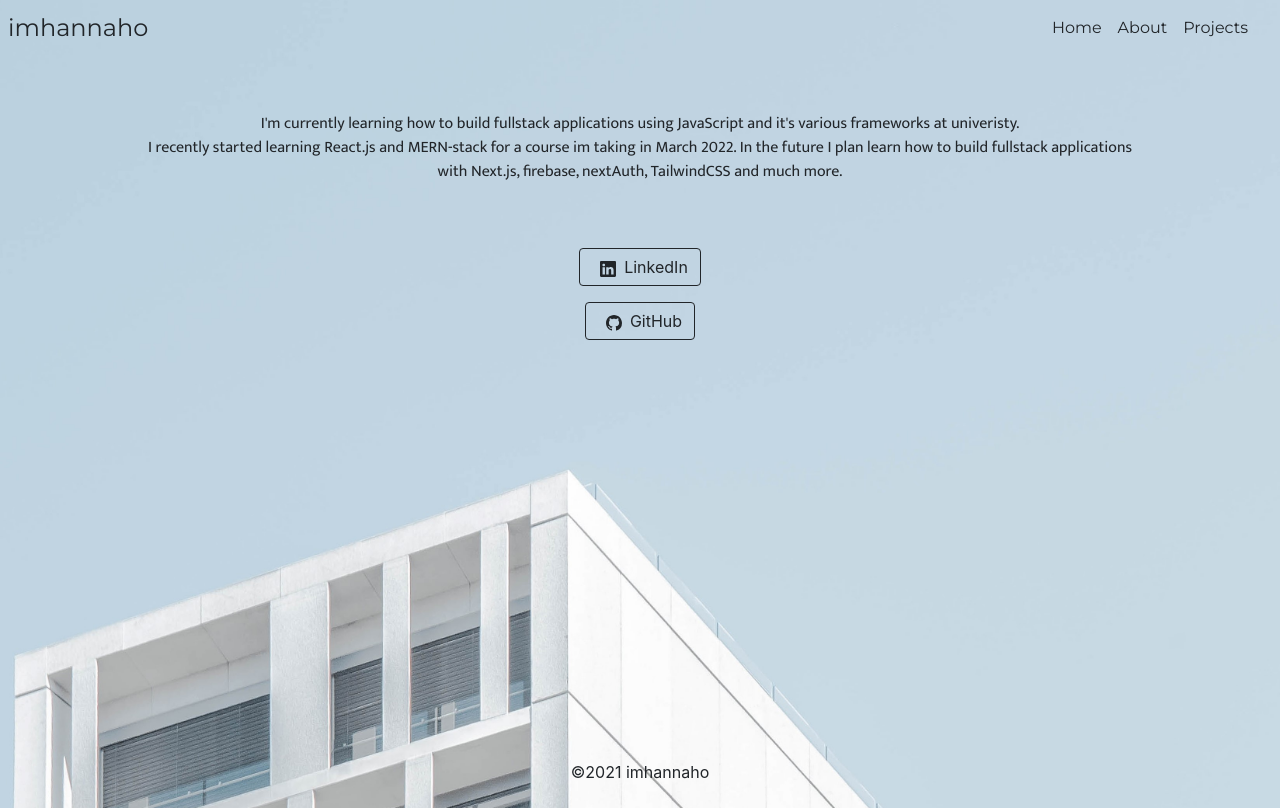
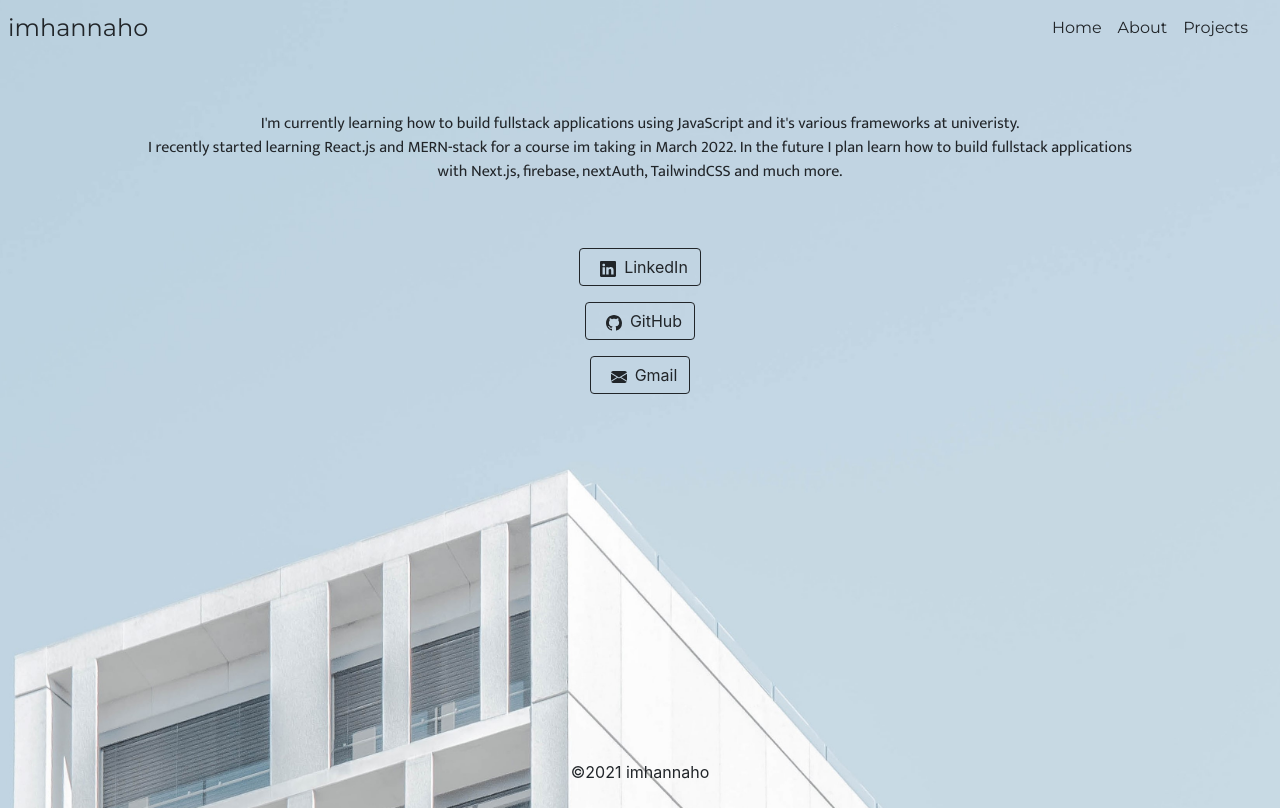
Before and after one commit to Hannahobote/portfoliov3, a React (Create React App) app: page /about in a window 1280 px wide. Built offline with nearby package versions, Linux system fonts and the light colour scheme; a web font is replaced by a local one.

Commit message:
added contact info

```diff
--- a/src/components/About.js
+++ b/src/components/About.js
@@ -1,5 +1,5 @@
 import React from 'react'
-import { Link } from 'react-router-dom';
+// import { Link } from 'react-router-dom';
 
 function About() {
   return (
@@ -17,21 +17,32 @@ function About() {
 
         <div className='row' id="row2">
           <div className='col-md'>
-           <Link to="linkedin.com/in/hannah-obote-61110619a" type="button" class="btn btn-outline-dark">
+           <a href='https://linkedin.com/in/hannah-obote-61110619a'  target='_blank' rel="noreferrer" class="btn btn-outline-dark">
             <svg xmlns="http://www.w3.org/2000/svg" width="16" height="16" fill="currentColor" class="bi bi-linkedin mx-2" viewBox="0 0 16 16">
             <path d="M0 1.146C0 .513.526 0 1.175 0h13.65C15.474 0 16 .513 16 1.146v13.708c0 .633-.526 1.146-1.175 1.146H1.175C.526 16 0 15.487 0 14.854V1.146zm4.943 12.248V6.169H2.542v7.225h2.401zm-1.2-8.212c.837 0 1.358-.554 1.358-1.248-.015-.709-.52-1.248-1.342-1.248-.822 0-1.359.54-1.359 1.248 0 .694.521 1.248 1.327 1.248h.016zm4.908 8.212V9.359c0-.216.016-.432.08-.586.173-.431.568-.878 1.232-.878.869 0 1.216.662 1.216 1.634v3.865h2.401V9.25c0-2.22-1.184-3.252-2.764-3.252-1.274 0-1.845.7-2.165 1.193v.025h-.016a5.54 5.54 0 0 1 .016-.025V6.169h-2.4c.03.678 0 7.225 0 7.225h2.4z"></path></svg>
               LinkedIn
-           </Link>
+           </a>
           </div>
         </div>
 
         <div className='row my-3' id="row2">
           <div className='col-md'>
-         <button type="button" class="btn btn-outline-dark">
+         <a href='https://github.com/Hannahobote' target='_blank' rel="noreferrer" class="btn btn-outline-dark">
          <svg xmlns="http://www.w3.org/2000/svg" width="16" height="16" fill="currentColor" class="bi bi-github mx-2" viewBox="0 0 16 16">
           <path d="M8 0C3.58 0 0 3.58 0 8c0 3.54 2.29 6.53 5.47 7.59.4.07.55-.17.55-.38 0-.19-.01-.82-.01-1.49-2.01.37-2.53-.49-2.69-.94-.09-.23-.48-.94-.82-1.13-.28-.15-.68-.52-.01-.53.63-.01 1.08.58 1.23.82.72 1.21 1.87.87 2.33.66.07-.52.28-.87.51-1.07-1.78-.2-3.64-.89-3.64-3.95 0-.87.31-1.59.82-2.15-.08-.2-.36-1.02.08-2.12 0 0 .67-.21 2.2.82.64-.18 1.32-.27 2-.27.68 0 1.36.09 2 .27 1.53-1.04 2.2-.82 2.2-.82.44 1.1.16 1.92.08 2.12.51.56.82 1.27.82 2.15 0 3.07-1.87 3.75-3.65 3.95.29.25.54.73.54 1.48 0 1.07-.01 1.93-.01 2.2 0 .21.15.46.55.38A8.012 8.012 0 0 0 16 8c0-4.42-3.58-8-8-8z"/></svg>
               GitHub
-         </button>
+         </a>
+          </div>
+        </div>
+
+        <div className='row my-3' id="row3">
+          <div className='col-md'>
+         <a href='#' target='_blank' rel="noreferrer" class="btn btn-outline-dark">
+         <svg xmlns="http://www.w3.org/2000/svg" width="16" height="16" fill="currentColor" class="bi bi-envelope-fill mx-2" viewBox="0 0 16 16">
+          <path d="M.05 3.555A2 2 0 0 1 2 2h12a2 2 0 0 1 1.95 1.555L8 8.414.05 3.555ZM0 4.697v7.104l5.803-3.558L0 4.697ZM6.761 8.83l-6.57 4.027A2 2 0 0 0 2 14h12a2 2 0 0 0 1.808-1.144l-6.57-4.027L8 9.586l-1.239-.757Zm3.436-.586L16 11.801V4.697l-5.803 3.546Z"/>
+          </svg>
+              Gmail
+         </a>
           </div>
         </div>
 
--- a/src/components/Mynavbar.js
+++ b/src/components/Mynavbar.js
@@ -8,7 +8,7 @@ function Mynavbar() {
       <Link to="/" className="d-flex align-items-center text-dark text-decoration-none"><span class="fs-4">imhannaho</span></Link>
       <nav class="d-inline-flex mt-2 mt-md-0 ms-md-auto mx-2 mt-2">
         <Link class="me-3 py-2 text-dark text-decoration-none" to="/">Home</Link>
-        <Link class="me-3 py-2 text-dark text-decoration-none" to="/comingsoon">About</Link>
+        <Link class="me-3 py-2 text-dark text-decoration-none" to="/about">About</Link>
         <Link class="me-3 py-2 text-dark text-decoration-none" to="/comingsoon">Projects</Link>
       </nav>
     </div>
```
